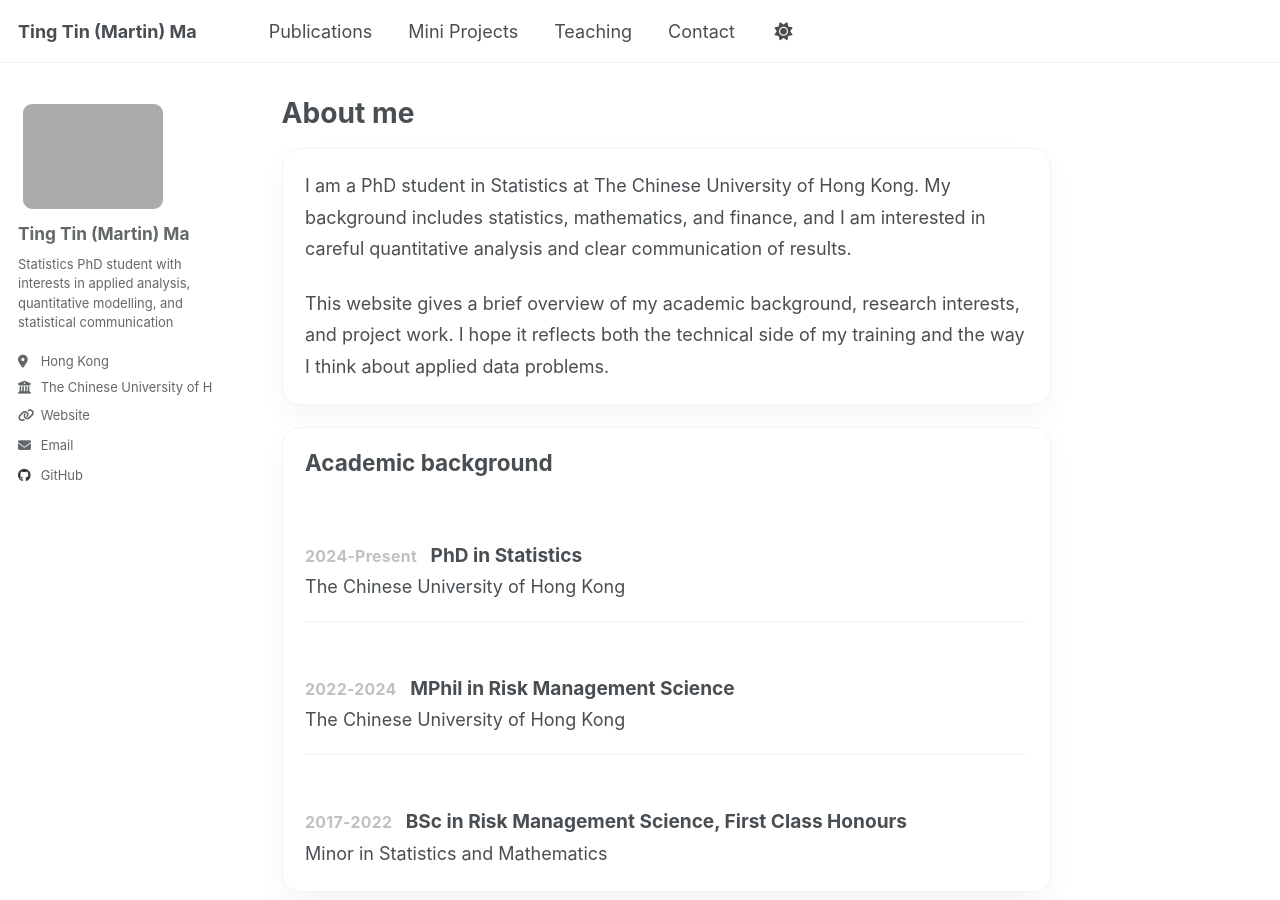
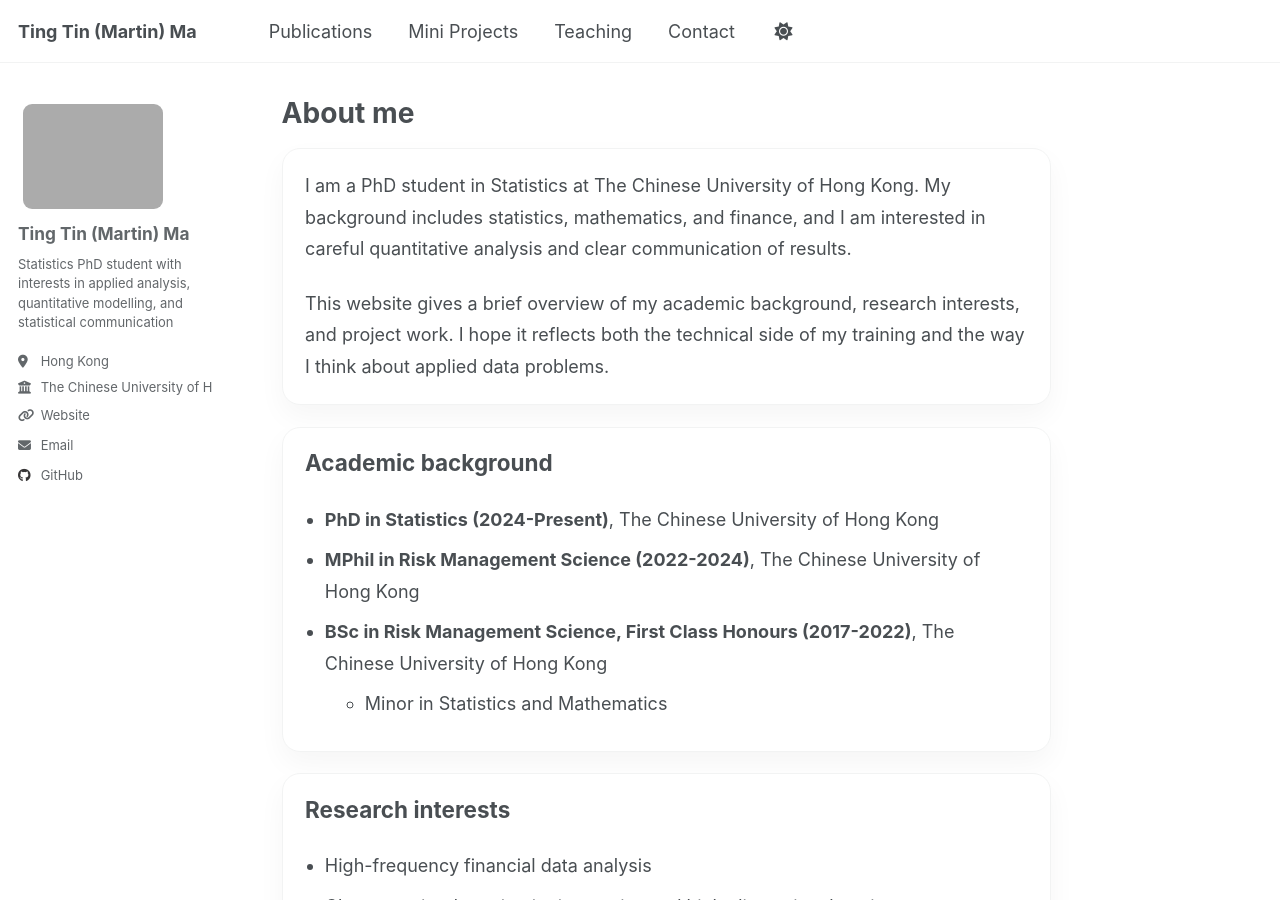
Before and after one commit to martinmtt0902/martinmtt0902.github.io, a Jekyll site: the page built from _pages/about.md, in a window 1280 px wide and 900 px high. Built offline with Jekyll 4.4.1, drawn with Linux system fonts in a browser that asks for light colours; a script that is not in the unit is left out.

Commit message:
Restore bullet style for academic background

```diff
--- a/_pages/about.md
+++ b/_pages/about.md
@@ -23,26 +23,15 @@ redirect_from:
 
   <section class="profile-section">
     <h2>Academic background</h2>
-    <div class="profile-timeline">
-      <article class="profile-timeline__item">
-        <div>
-          <h3><span class="profile-timeline__year">2024-Present</span> PhD in Statistics</h3>
-          <p>The Chinese University of Hong Kong</p>
-        </div>
-      </article>
-      <article class="profile-timeline__item">
-        <div>
-          <h3><span class="profile-timeline__year">2022-2024</span> MPhil in Risk Management Science</h3>
-          <p>The Chinese University of Hong Kong</p>
-        </div>
-      </article>
-      <article class="profile-timeline__item">
-        <div>
-          <h3><span class="profile-timeline__year">2017-2022</span> BSc in Risk Management Science, First Class Honours</h3>
-          <p>Minor in Statistics and Mathematics</p>
-        </div>
-      </article>
-    </div>
+    <ul class="profile-list">
+      <li><strong>PhD in Statistics (2024-Present)</strong>, The Chinese University of Hong Kong</li>
+      <li><strong>MPhil in Risk Management Science (2022-2024)</strong>, The Chinese University of Hong Kong</li>
+      <li><strong>BSc in Risk Management Science, First Class Honours (2017-2022)</strong>, The Chinese University of Hong Kong
+        <ul>
+          <li>Minor in Statistics and Mathematics</li>
+        </ul>
+      </li>
+    </ul>
   </section>
 
   <section class="profile-section">
```
